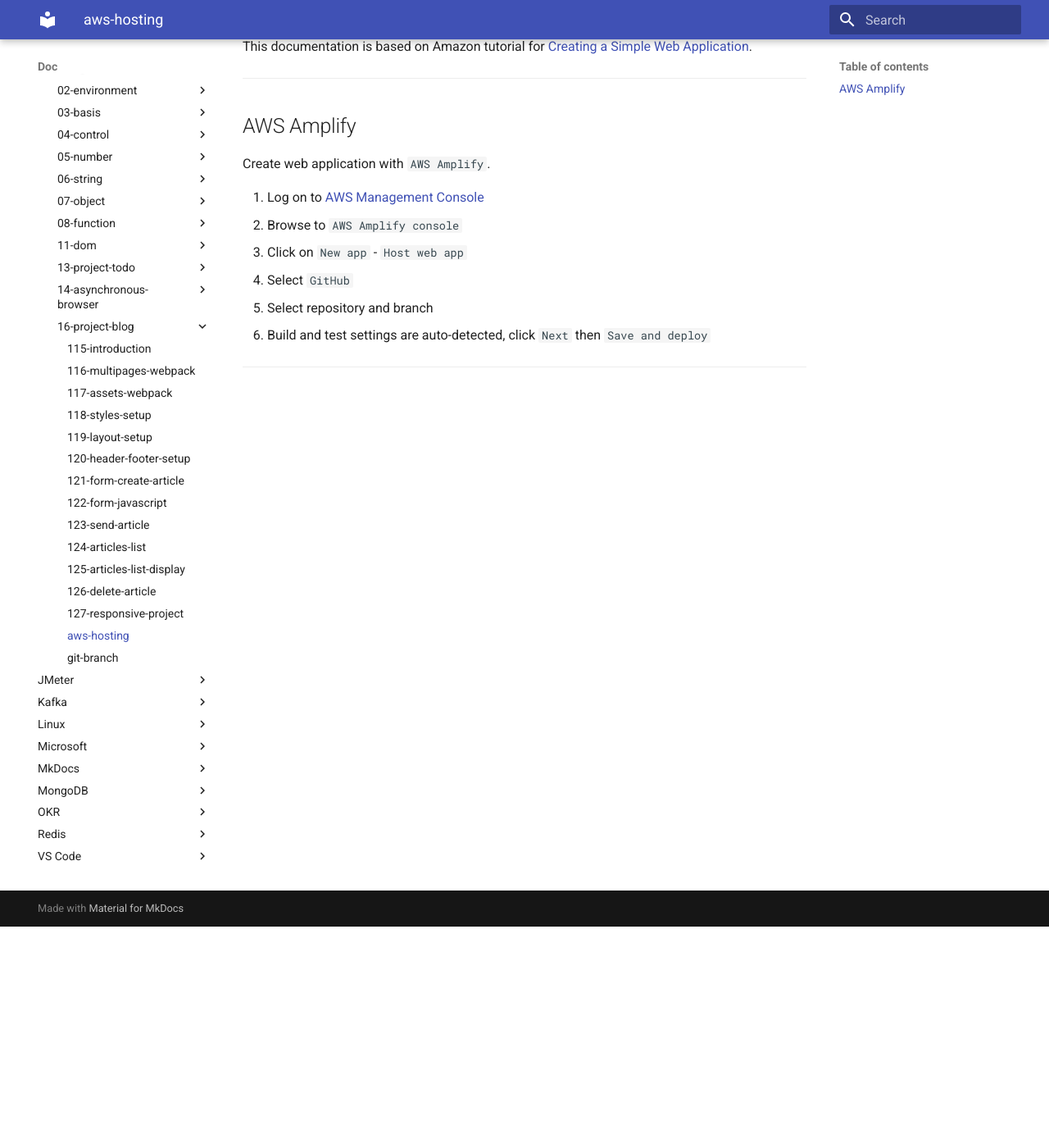
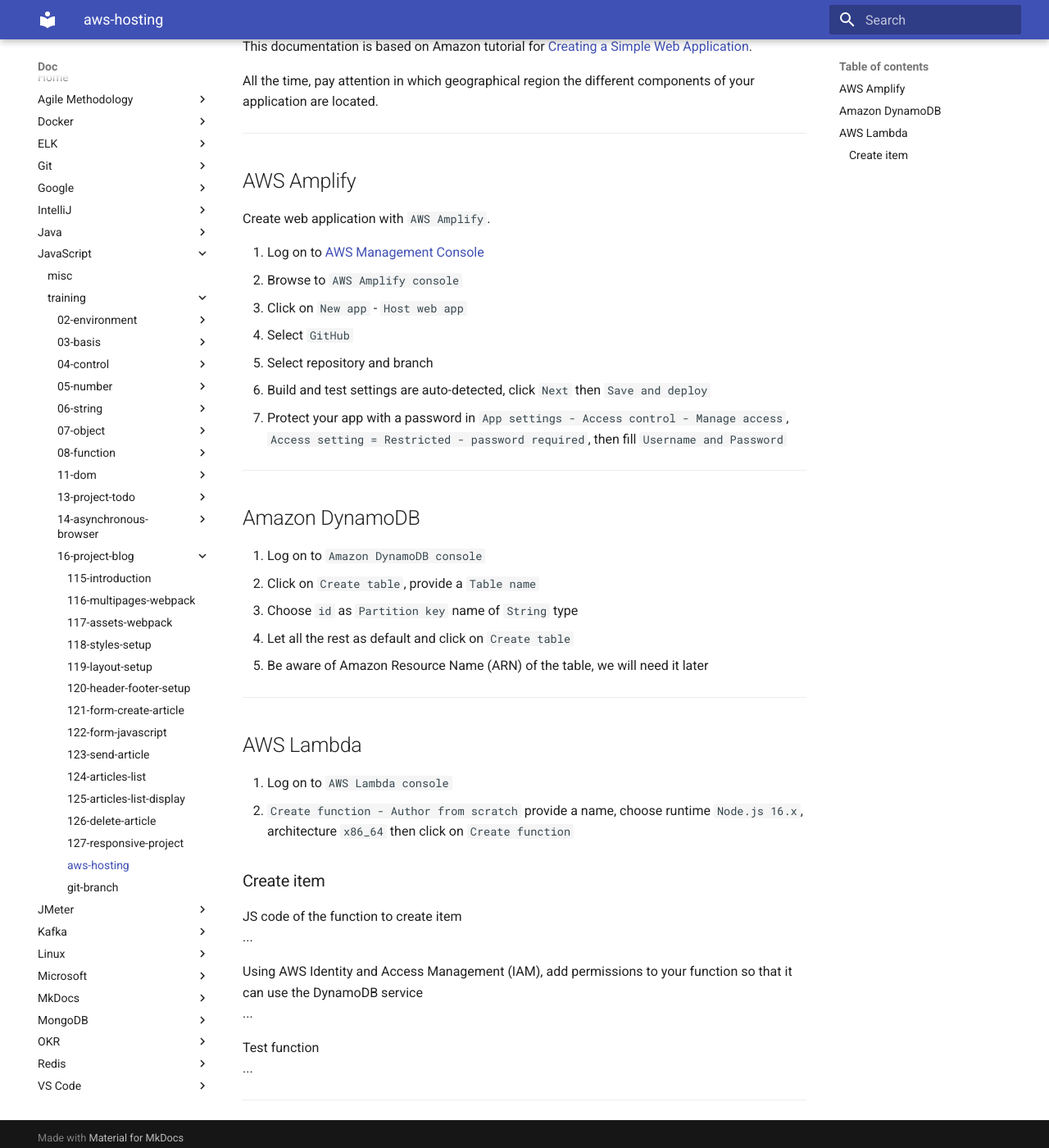
Before and after one commit to oldu73/doc, an MkDocs documentation site: the page built from docs/javascript/training/16-project-blog/aws-hosting.md, in a window 1280 px wide and 1400 px high, scrolled down 270 px. Shown: the whole window at 82% size. Built offline with MkDocs 1.6.1 and Material for MkDocs 9.7.7, drawn with Linux system fonts in a browser that asks for light colours.

Commit message:
js training blog project aws host dynamodb and start lambda

```diff
--- a/docs/javascript/training/16-project-blog/aws-hosting.md
+++ b/docs/javascript/training/16-project-blog/aws-hosting.md
@@ -5,6 +5,8 @@
 The objective is to host the blog project on `AWS Cloud` with `AWS Amplify` and to create the API with `Amazon API Gateway` to interact with `Amazon DynamoDB` through `AWS Lambda` controlled by `AWS Identity and Access Management`.
 
 This documentation is based on Amazon tutorial for [Creating a Simple Web Application](https://aws.amazon.com/fr/getting-started/hands-on/build-web-app-s3-lambda-api-gateway-dynamodb/).
+
+All the time, pay attention in which geographical region the different components of your application are located.
 
 ---
 
@@ -18,5 +20,34 @@
 4. Select `GitHub`
 5. Select repository and branch
 6. Build and test settings are auto-detected, click `Next` then `Save and deploy`
+7. Protect your app with a password in `App settings - Access control - Manage access`, `Access setting = Restricted - password required`, then fill `Username and Password`
 
 ---
+
+## Amazon DynamoDB
+
+1. Log on to `Amazon DynamoDB console`
+2. Click on `Create table`, provide a `Table name`
+3. Choose `id` as `Partition key` name of `String` type
+4. Let all the rest as default and click on `Create table`
+5. Be aware of Amazon Resource Name (ARN) of the table, we will need it later
+
+---
+
+## AWS Lambda
+
+1. Log on to `AWS Lambda console`
+2. `Create function - Author from scratch` provide a name, choose runtime `Node.js 16.x`, architecture `x86_64` then click on `Create function`
+
+### Create item
+
+JS code of the function to create item
+...
+
+Using AWS Identity and Access Management (IAM), add permissions to your function so that it can use the DynamoDB service
+...
+
+Test function
+...
+
+---
```
